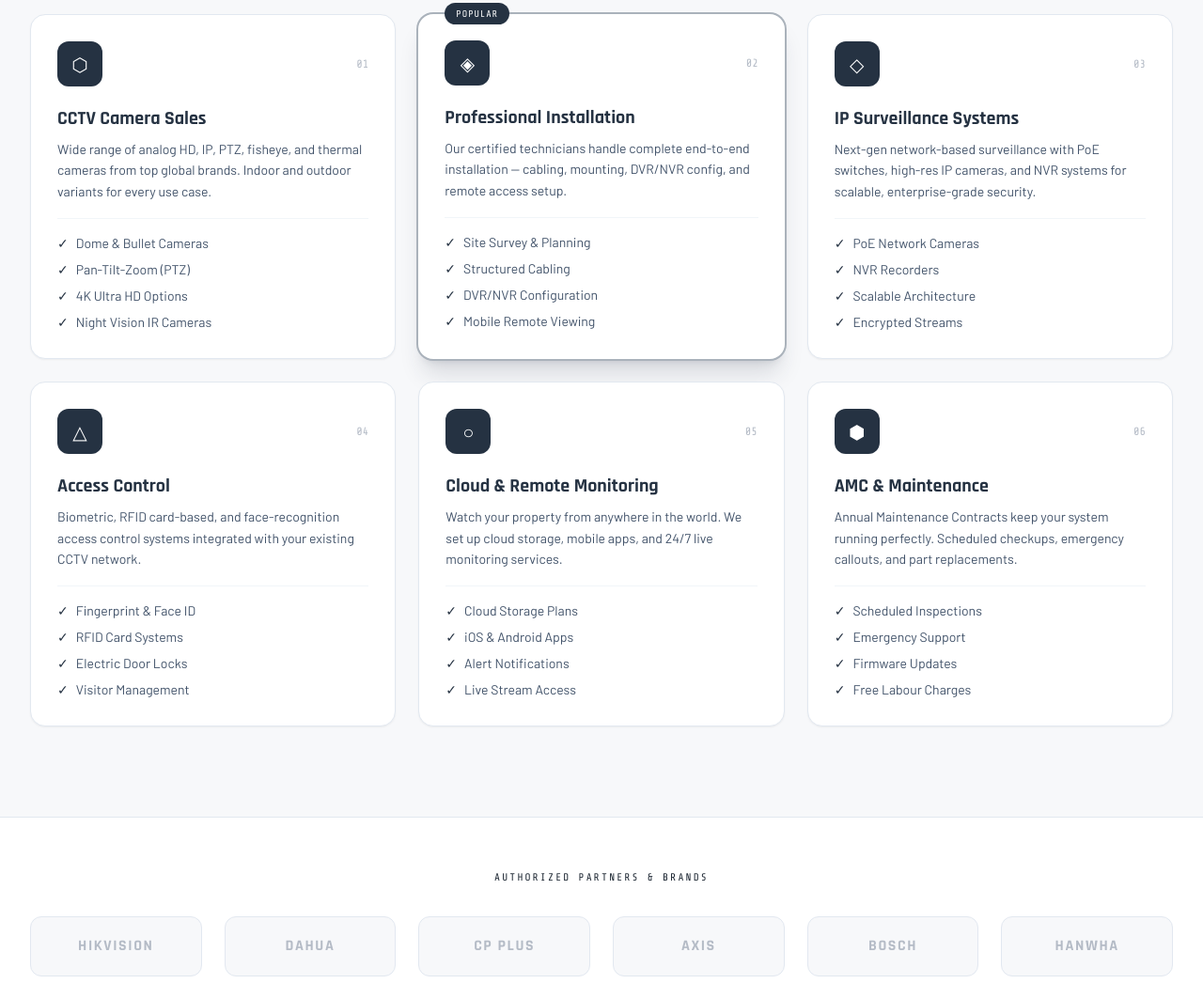
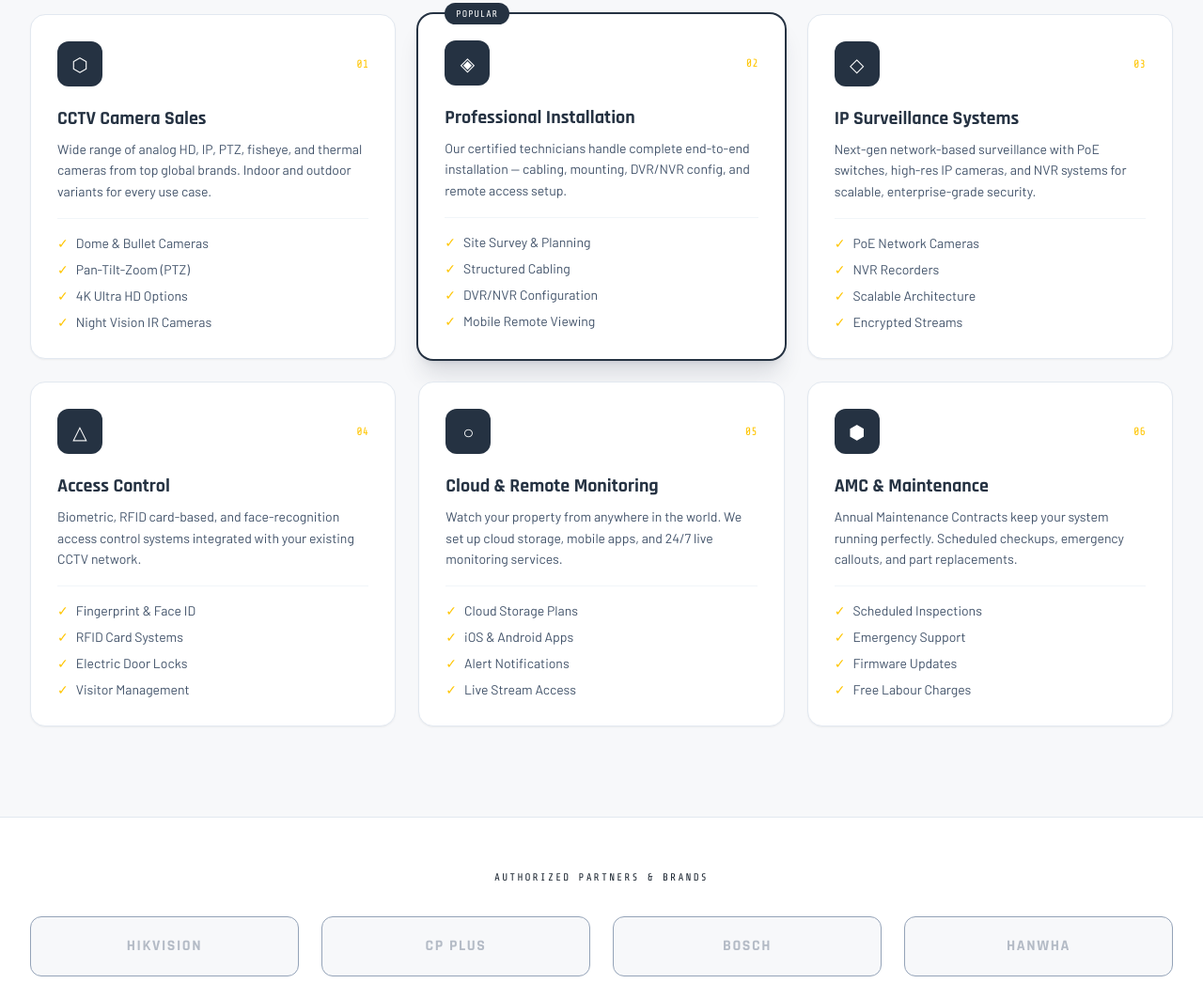
Before and after one commit to Jeenahvf/Vision_IT, a plain HTML site: page services.html in a window 1280 px wide. Shown: the part 449-1512 px from the top of the page at 94% size. Drawn offline with nearby package versions, Linux system fonts and the light colour scheme.

Commit message:
service changed

```diff
--- a/services.html
+++ b/services.html
@@ -1,6 +1,6 @@
 <!doctype html>
 <html lang="en">
- <head>
+  <head>
     <meta charset="UTF-8" />
     <meta name="viewport" content="width=device-width, initial-scale=1.0" />
     <title>VisionIT Security — Camera Sales & Installation</title>
@@ -201,7 +201,7 @@
     <section class="max-w-7xl mx-auto px-5 sm:px-8 py-20 md:py-24">
       <div class="grid sm:grid-cols-2 lg:grid-cols-3 gap-6">
         <div
-          class="reveal relative bg-white rounded-2xl border border-slate-200 shadow-sm p-7 transition-all hover:shadow-xl hover:shadow-brand-500/10 hover:-translate-y-1"
+          class="reveal bg-white rounded-2xl border border-slate-200 p-7 shadow-sm transition-all hover:border-brand-500 hover:shadow-xl hover:shadow-brand-500/10 hover:-translate-y-1"
         >
           <div class="flex items-center justify-between">
             <div
@@ -209,7 +209,7 @@
             >
               ⬡
             </div>
-            <span class="font-mono text-xs text-ink-faint">01</span>
+            <span class="font-mono text-xs text-brand-400">01</span>
           </div>
           <h3 class="mt-5 font-head text-xl font-bold text-ink">
             CCTV Camera Sales
@@ -220,21 +220,21 @@
           </p>
           <ul class="mt-4 space-y-2 pt-4 border-t border-slate-100">
             <li class="flex items-center gap-2 text-sm text-ink-soft">
-              <span class="text-brand-500">✓</span> Dome & Bullet Cameras
+              <span class="text-brand-400">✓</span> Dome & Bullet Cameras
             </li>
             <li class="flex items-center gap-2 text-sm text-ink-soft">
-              <span class="text-brand-500">✓</span> Pan-Tilt-Zoom (PTZ)
+              <span class="text-brand-400">✓</span> Pan-Tilt-Zoom (PTZ)
             </li>
             <li class="flex items-center gap-2 text-sm text-ink-soft">
-              <span class="text-brand-500">✓</span> 4K Ultra HD Options
+              <span class="text-brand-400">✓</span> 4K Ultra HD Options
             </li>
             <li class="flex items-center gap-2 text-sm text-ink-soft">
-              <span class="text-brand-500">✓</span> Night Vision IR Cameras
+              <span class="text-brand-400">✓</span> Night Vision IR Cameras
             </li>
           </ul>
         </div>
         <div
-          class="reveal relative bg-white rounded-2xl ring-2 ring-brand-300 shadow-xl shadow-brand-500/15 p-7 transition-all hover:shadow-xl hover:shadow-brand-500/10 hover:-translate-y-1"
+          class="reveal relative bg-white rounded-2xl ring-2 ring-brand-500 shadow-xl shadow-brand-500/15 p-7 transition-all hover:shadow-xl hover:shadow-brand-500/10 hover:-translate-y-1"
         >
           <div
             class="absolute -top-3 left-7 px-3 py-1 rounded-full bg-brand-500 text-white font-mono text-[10px] tracking-widest"
@@ -247,7 +247,7 @@
             >
               ◈
             </div>
-            <span class="font-mono text-xs text-ink-faint">02</span>
+            <span class="font-mono text-xs text-brand-400">02</span>
           </div>
           <h3 class="mt-5 font-head text-xl font-bold text-ink">
             Professional Installation
@@ -258,21 +258,21 @@
           </p>
           <ul class="mt-4 space-y-2 pt-4 border-t border-slate-100">
             <li class="flex items-center gap-2 text-sm text-ink-soft">
-              <span class="text-brand-500">✓</span> Site Survey & Planning
+              <span class="text-brand-400">✓</span> Site Survey & Planning
             </li>
             <li class="flex items-center gap-2 text-sm text-ink-soft">
-              <span class="text-brand-500">✓</span> Structured Cabling
+              <span class="text-brand-400">✓</span> Structured Cabling
             </li>
             <li class="flex items-center gap-2 text-sm text-ink-soft">
-              <span class="text-brand-500">✓</span> DVR/NVR Configuration
+              <span class="text-brand-400">✓</span> DVR/NVR Configuration
             </li>
             <li class="flex items-center gap-2 text-sm text-ink-soft">
-              <span class="text-brand-500">✓</span> Mobile Remote Viewing
+              <span class="text-brand-400">✓</span> Mobile Remote Viewing
             </li>
           </ul>
         </div>
         <div
-          class="reveal relative bg-white rounded-2xl border border-slate-200 shadow-sm p-7 transition-all hover:shadow-xl hover:shadow-brand-500/10 hover:-translate-y-1"
+          class="reveal bg-white rounded-2xl border border-slate-200 p-7 shadow-sm transition-all hover:border-brand-500 hover:shadow-xl hover:shadow-brand-500/10 hover:-translate-y-1"
         >
           <div class="flex items-center justify-between">
             <div
@@ -280,7 +280,7 @@
             >
               ◇
             </div>
-            <span class="font-mono text-xs text-ink-faint">03</span>
+            <span class="font-mono text-xs text-brand-400">03</span>
           </div>
           <h3 class="mt-5 font-head text-xl font-bold text-ink">
             IP Surveillance Systems
@@ -291,21 +291,21 @@
           </p>
           <ul class="mt-4 space-y-2 pt-4 border-t border-slate-100">
             <li class="flex items-center gap-2 text-sm text-ink-soft">
-              <span class="text-brand-500">✓</span> PoE Network Cameras
+              <span class="text-brand-400">✓</span> PoE Network Cameras
             </li>
             <li class="flex items-center gap-2 text-sm text-ink-soft">
-              <span class="text-brand-500">✓</span> NVR Recorders
+              <span class="text-brand-400">✓</span> NVR Recorders
             </li>
             <li class="flex items-center gap-2 text-sm text-ink-soft">
-              <span class="text-brand-500">✓</span> Scalable Architecture
+              <span class="text-brand-400">✓</span> Scalable Architecture
             </li>
             <li class="flex items-center gap-2 text-sm text-ink-soft">
-              <span class="text-brand-500">✓</span> Encrypted Streams
+              <span class="text-brand-400">✓</span> Encrypted Streams
             </li>
           </ul>
         </div>
         <div
-          class="reveal relative bg-white rounded-2xl border border-slate-200 shadow-sm p-7 transition-all hover:shadow-xl hover:shadow-brand-500/10 hover:-translate-y-1"
+          class="reveal bg-white rounded-2xl border border-slate-200 p-7 shadow-sm transition-all hover:border-brand-500 hover:shadow-xl hover:shadow-brand-500/10 hover:-translate-y-1"
         >
           <div class="flex items-center justify-between">
             <div
@@ -313,7 +313,7 @@
             >
               △
             </div>
-            <span class="font-mono text-xs text-ink-faint">04</span>
+            <span class="font-mono text-xs text-brand-400">04</span>
           </div>
           <h3 class="mt-5 font-head text-xl font-bold text-ink">
             Access Control
@@ -324,21 +324,21 @@
           </p>
           <ul class="mt-4 space-y-2 pt-4 border-t border-slate-100">
             <li class="flex items-center gap-2 text-sm text-ink-soft">
-              <span class="text-brand-500">✓</span> Fingerprint & Face ID
+              <span class="text-brand-400">✓</span> Fingerprint & Face ID
             </li>
             <li class="flex items-center gap-2 text-sm text-ink-soft">
-              <span class="text-brand-500">✓</span> RFID Card Systems
+              <span class="text-brand-400">✓</span> RFID Card Systems
             </li>
             <li class="flex items-center gap-2 text-sm text-ink-soft">
-              <span class="text-brand-500">✓</span> Electric Door Locks
+              <span class="text-brand-400">✓</span> Electric Door Locks
             </li>
             <li class="flex items-center gap-2 text-sm text-ink-soft">
-              <span class="text-brand-500">✓</span> Visitor Management
+              <span class="text-brand-400">✓</span> Visitor Management
             </li>
           </ul>
         </div>
         <div
-          class="reveal relative bg-white rounded-2xl border border-slate-200 shadow-sm p-7 transition-all hover:shadow-xl hover:shadow-brand-500/10 hover:-translate-y-1"
+          class="reveal bg-white rounded-2xl border border-slate-200 p-7 shadow-sm transition-all hover:border-brand-500 hover:shadow-xl hover:shadow-brand-500/10 hover:-translate-y-1"
         >
           <div class="flex items-center justify-between">
             <div
@@ -346,7 +346,7 @@
             >
               ○
             </div>
-            <span class="font-mono text-xs text-ink-faint">05</span>
+            <span class="font-mono text-xs text-brand-400">05</span>
           </div>
           <h3 class="mt-5 font-head text-xl font-bold text-ink">
             Cloud & Remote Monitoring
@@ -357,21 +357,21 @@
           </p>
           <ul class="mt-4 space-y-2 pt-4 border-t border-slate-100">
             <li class="flex items-center gap-2 text-sm text-ink-soft">
-              <span class="text-brand-500">✓</span> Cloud Storage Plans
+              <span class="text-brand-400">✓</span> Cloud Storage Plans
             </li>
             <li class="flex items-center gap-2 text-sm text-ink-soft">
-              <span class="text-brand-500">✓</span> iOS & Android Apps
+              <span class="text-brand-400">✓</span> iOS & Android Apps
             </li>
             <li class="flex items-center gap-2 text-sm text-ink-soft">
-              <span class="text-brand-500">✓</span> Alert Notifications
+              <span class="text-brand-400">✓</span> Alert Notifications
             </li>
             <li class="flex items-center gap-2 text-sm text-ink-soft">
-              <span class="text-brand-500">✓</span> Live Stream Access
+              <span class="text-brand-400">✓</span> Live Stream Access
             </li>
           </ul>
         </div>
         <div
-          class="reveal relative bg-white rounded-2xl border border-slate-200 shadow-sm p-7 transition-all hover:shadow-xl hover:shadow-brand-500/10 hover:-translate-y-1"
+          class="reveal bg-white rounded-2xl border border-slate-200 p-7 shadow-sm transition-all hover:border-brand-500 hover:shadow-xl hover:shadow-brand-500/10 hover:-translate-y-1"
         >
           <div class="flex items-center justify-between">
             <div
@@ -379,7 +379,7 @@
             >
               ⬢
             </div>
-            <span class="font-mono text-xs text-ink-faint">06</span>
+            <span class="font-mono text-xs text-brand-400">06</span>
           </div>
           <h3 class="mt-5 font-head text-xl font-bold text-ink">
             AMC & Maintenance
@@ -390,16 +390,16 @@
           </p>
           <ul class="mt-4 space-y-2 pt-4 border-t border-slate-100">
             <li class="flex items-center gap-2 text-sm text-ink-soft">
-              <span class="text-brand-500">✓</span> Scheduled Inspections
+              <span class="text-brand-400">✓</span> Scheduled Inspections
             </li>
             <li class="flex items-center gap-2 text-sm text-ink-soft">
-              <span class="text-brand-500">✓</span> Emergency Support
+              <span class="text-brand-400">✓</span> Emergency Support
             </li>
             <li class="flex items-center gap-2 text-sm text-ink-soft">
-              <span class="text-brand-500">✓</span> Firmware Updates
+              <span class="text-brand-400">✓</span> Firmware Updates
             </li>
             <li class="flex items-center gap-2 text-sm text-ink-soft">
-              <span class="text-brand-500">✓</span> Free Labour Charges
+              <span class="text-brand-400">✓</span> Free Labour Charges
             </li>
           </ul>
         </div>
@@ -414,34 +414,25 @@
         >
           AUTHORIZED PARTNERS &amp; BRANDS
         </div>
-        <div class="grid grid-cols-2 sm:grid-cols-3 lg:grid-cols-6 gap-6">
+        <div class="grid grid-cols-2 sm:grid-cols-3 lg:grid-cols-4 gap-6 ">
           <div
-            class="grid place-items-center h-16 rounded-xl border border-slate-200 bg-paper font-head font-bold tracking-widest text-ink-faint hover:text-brand-600 hover:border-brand-300 transition-colors"
+            class="grid place-items-center h-16 rounded-xl border border-slate-400 bg-paper font-head font-bold tracking-widest text-ink-faint hover:text-brand-400 hover:border-brand-400 transition-colors"
           >
             HIKVISION
           </div>
           <div
-            class="grid place-items-center h-16 rounded-xl border border-slate-200 bg-paper font-head font-bold tracking-widest text-ink-faint hover:text-brand-600 hover:border-brand-300 transition-colors"
-          >
-            DAHUA
-          </div>
-          <div
-            class="grid place-items-center h-16 rounded-xl border border-slate-200 bg-paper font-head font-bold tracking-widest text-ink-faint hover:text-brand-600 hover:border-brand-300 transition-colors"
+            class="grid place-items-center h-16 rounded-xl border border-slate-400 bg-paper font-head font-bold tracking-widest text-ink-faint hover:text-brand-400 hover:border-brand-400 transition-colors"
           >
             CP PLUS
           </div>
+
           <div
-            class="grid place-items-center h-16 rounded-xl border border-slate-200 bg-paper font-head font-bold tracking-widest text-ink-faint hover:text-brand-600 hover:border-brand-300 transition-colors"
-          >
-            AXIS
-          </div>
-          <div
-            class="grid place-items-center h-16 rounded-xl border border-slate-200 bg-paper font-head font-bold tracking-widest text-ink-faint hover:text-brand-600 hover:border-brand-300 transition-colors"
+            class="grid place-items-center h-16 rounded-xl border border-slate-400 bg-paper font-head font-bold tracking-widest text-ink-faint hover:text-brand-400 hover:border-brand-400 transition-colors"
           >
             BOSCH
           </div>
           <div
-            class="grid place-items-center h-16 rounded-xl border border-slate-200 bg-paper font-head font-bold tracking-widest text-ink-faint hover:text-brand-600 hover:border-brand-300 transition-colors"
+            class="grid place-items-center h-16 rounded-xl border border-slate-400 bg-paper font-head font-bold tracking-widest text-ink-faint hover:text-brand-400 hover:border-brand-400 transition-colors"
           >
             HANWHA
           </div>
@@ -475,9 +466,9 @@
         class="max-w-7xl mx-auto px-5 sm:px-8 pt-16 pb-10 grid gap-12 md:grid-cols-2 lg:grid-cols-4"
       >
         <div class="lg:col-span-1">
-          <a href="index.html" class="flex items-center gap-2.5 ">
+          <a href="index.html" class="flex items-center gap-2.5">
             <span
-              class="grid place-items-center w-20 h-14 rounded-xl bg-white text-white shadow-lg shadow-brand-500/30 transition-transform group-hover:scale-105 overflow-hidden "
+              class="grid place-items-center w-20 h-14 rounded-xl bg-white text-white shadow-lg shadow-brand-500/30 transition-transform group-hover:scale-105 overflow-hidden"
             >
               <img
                 src="logo.png"
@@ -485,7 +476,6 @@
                 class="w-full h-full object-cover"
               />
             </span>
-
           </a>
           <p class="mt-4 text-sm text-slate-400 leading-relaxed max-w-xs">
             Protecting what matters most. Professional CCTV sales and
@@ -676,7 +666,7 @@
           class="max-w-7xl mx-auto px-5 sm:px-8 py-5 flex flex-wrap items-center justify-between gap-3 font-mono text-[11px] tracking-wide text-slate-500"
         >
           <span
-            >© <span id="footerYear">2025</span>  Vision IT Trade. All rights
+            >© <span id="footerYear">2025</span> Vision IT Trade. All rights
             reserved.</span
           >
           <span class="flex gap-4"
```
